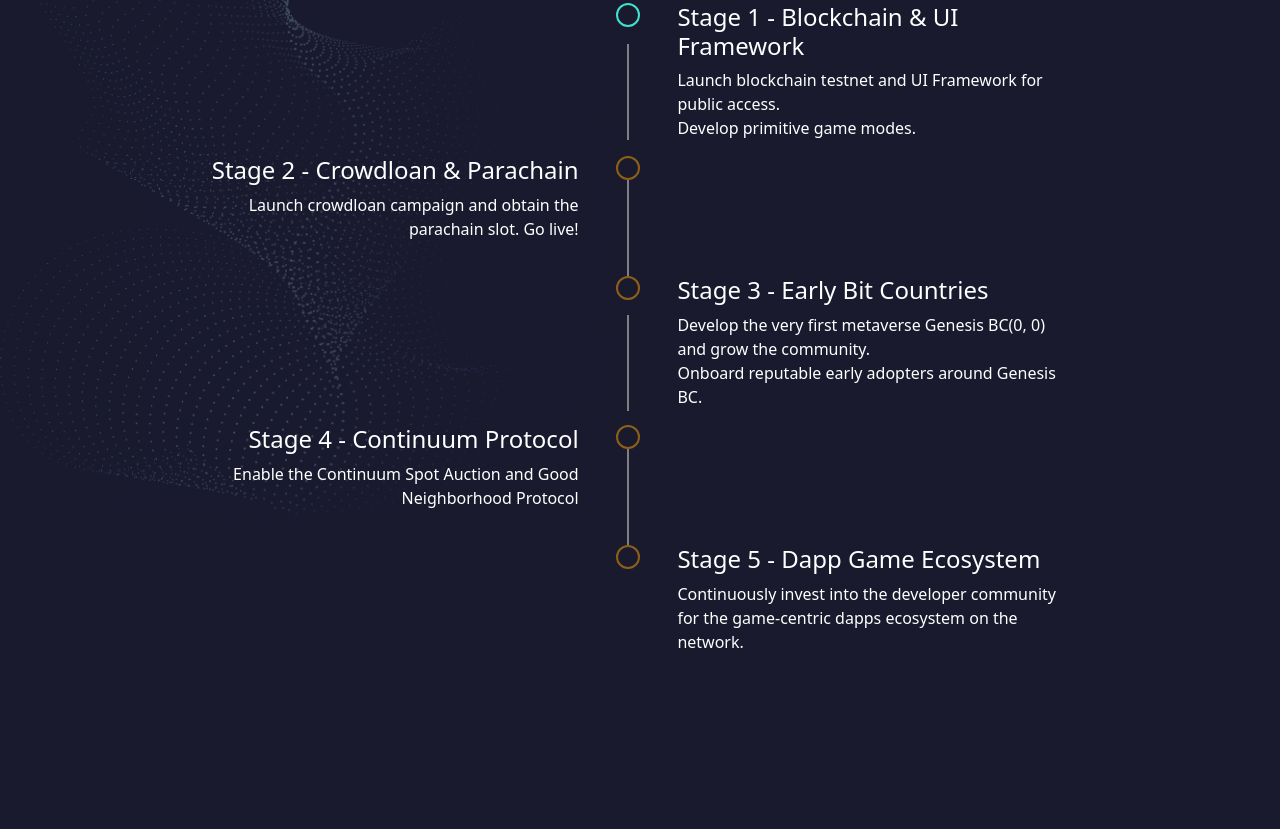
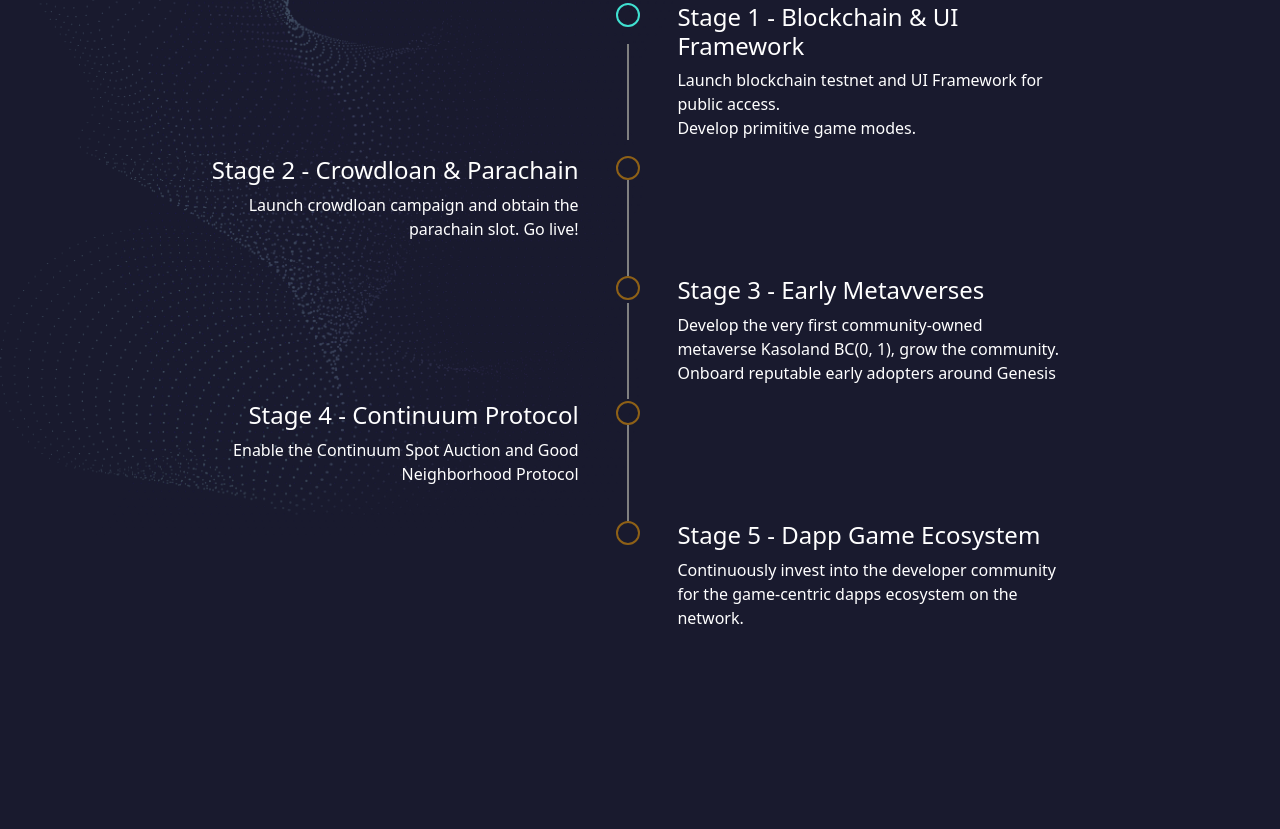
Before and after one commit to bit-country/bit.country-website, a website: page index.html in a window 1280 px wide. Shown: the part 7533-8362 px from the top of the page. Drawn offline with nearby package versions, Linux system fonts and the light colour scheme.

Commit message:
Add Kaosland

```diff
--- a/index.html
+++ b/index.html
@@ -637,8 +637,8 @@
           </div>
           <div class="col">
             <div class="home-text-color-white">
-              <h4>Stage 3 -  Early Bit Countries</h4>
-              <p>Develop the very first metaverse Genesis BC(0, 0) and grow the community. <br />Onboard reputable early adopters around Genesis BC.</p>
+              <h4>Stage 3 -  Early Metavverses</h4>
+              <p>Develop the very first community-owned metaverse Kasoland BC(0, 1), grow the community. <br />Onboard reputable early adopters around Genesis</p>
             </div>
           </div>
         </div>
```
